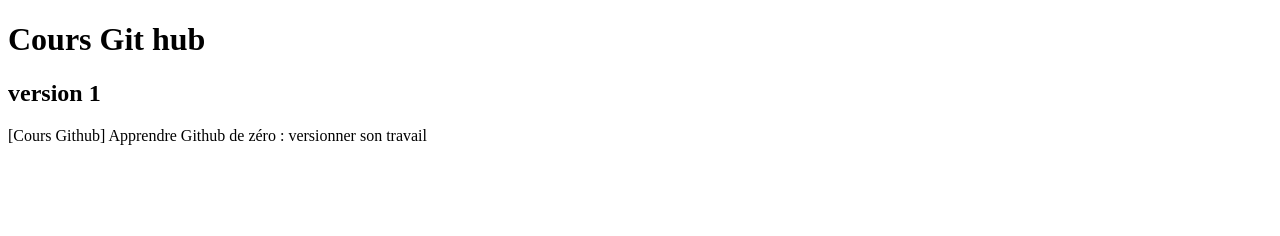
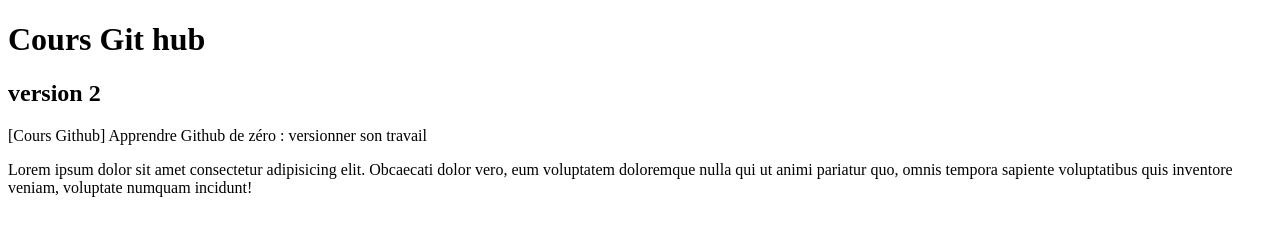
Before and after one commit to aallal/MyFirstRepo, a plain HTML site: page index.html in a window 1280 px wide. Drawn offline with Linux system fonts and the light colour scheme.

Commit message:
version 2 de index.html avec becp de texte

```diff
--- a/index.html
+++ b/index.html
@@ -7,7 +7,8 @@
 </head>
 <body>
     <h1>Cours Git hub</h1>
-    <h2>version 1</h2>
+    <h2>version 2</h2>
     <p>[Cours Github] Apprendre Github de zéro : versionner son travail</p>
+    <p>Lorem ipsum dolor sit amet consectetur adipisicing elit. Obcaecati dolor vero, eum voluptatem doloremque nulla qui ut animi pariatur quo, omnis tempora sapiente voluptatibus quis inventore veniam, voluptate numquam incidunt!</p>
 </body>
 </html>
```
